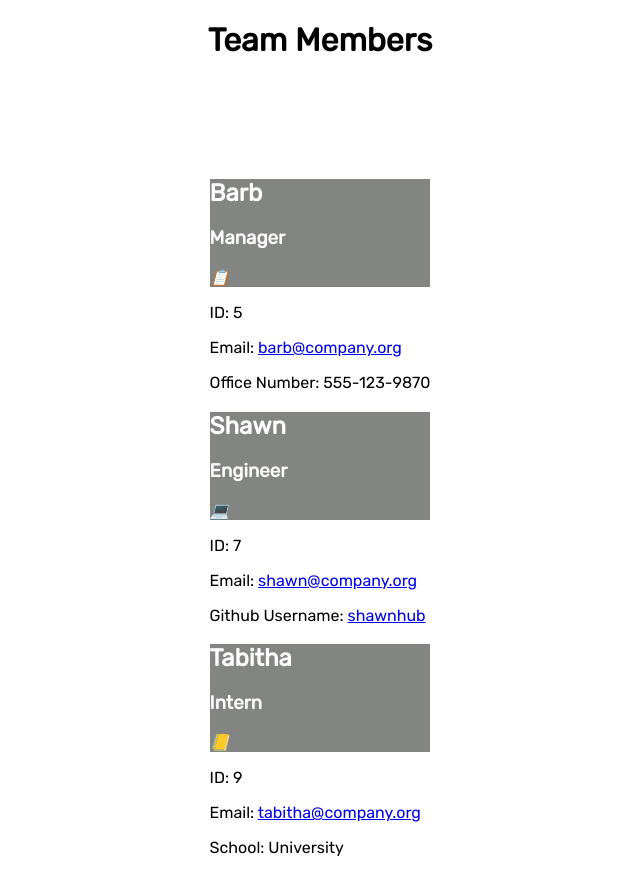
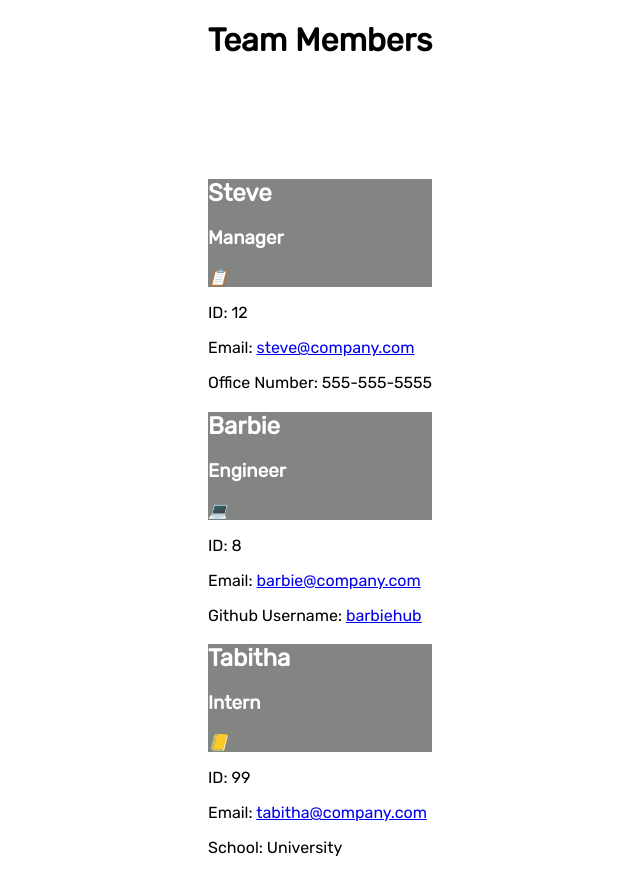
Before and after one commit to katepatch/Team-Profile-Generator, a website: page dist/index.html in a window 1280 px wide. Shown: the whole page, without its empty margins (320-960 px from the left). Drawn offline with Linux system fonts and the light colour scheme.

Commit message:
added screenshot

```diff
--- a/dist/index.html
+++ b/dist/index.html
@@ -22,28 +22,28 @@
         <div class="col-4 mt-4">
             <div class="card h-100">
                 <div class="card-header">
-                    <h2>Barb</h2>
+                    <h2>Steve</h2>
                     <h3>Manager</h3><i class="material-icons">&#128203;</i>
                 </div>
             </div>
             <div class="card-body manager-info">
-                <p>ID: 5</p>
-                <p>Email: <a href="mailto:barb@company.org">barb@company.org</a></p>
-                <p>Office Number: 555-123-9870</p>
+                <p>ID: 12</p>
+                <p>Email: <a href="mailto:steve@company.com">steve@company.com</a></p>
+                <p>Office Number: 555-555-5555</p>
             </div>
         </div>
 
         <div class="col-4 mt-4">
             <div class="card h-100">
                 <div class="card-header">
-                    <h2>Shawn</h2>
+                    <h2>Barbie</h2>
                     <h3>Engineer</h3><i class="material_icons">&#128187;</i>
                 </div>
             </div>
             <div class="card-body engineer-info">
-                <p>ID: 7</p>
-                <p>Email: <a href="mailto:shawn@company.org">shawn@company.org</a></p>
-                <p>Github Username: <a href="https://github.com//{{ github }}" target="_blank">shawnhub</a></p>
+                <p>ID: 8</p>
+                <p>Email: <a href="mailto:barbie@company.com">barbie@company.com</a></p>
+                <p>Github Username: <a href="https://github.com//{{ github }}" target="_blank">barbiehub</a></p>
             </div>
         </div>
 
@@ -55,8 +55,8 @@
                 </div>
             </div>
             <div class="card-body intern-info">
-                <p>ID: 9</p>
-                <p>Email: <a href="mailto:tabitha@company.org">tabitha@company.org</a></p>
+                <p>ID: 99</p>
+                <p>Email: <a href="mailto:tabitha@company.com">tabitha@company.com</a></p>
                 <p>School: University</p>
             </div>
         </div>
```
Also changed, not shown: assests/Screen Shot 2022-09-09 at 4.43.03 PM.png (added).
